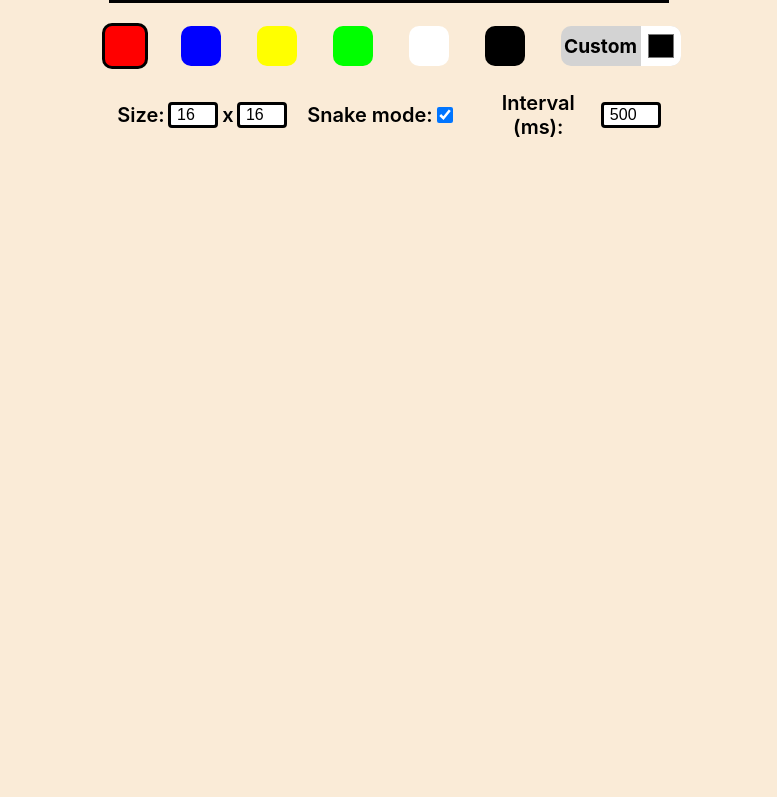
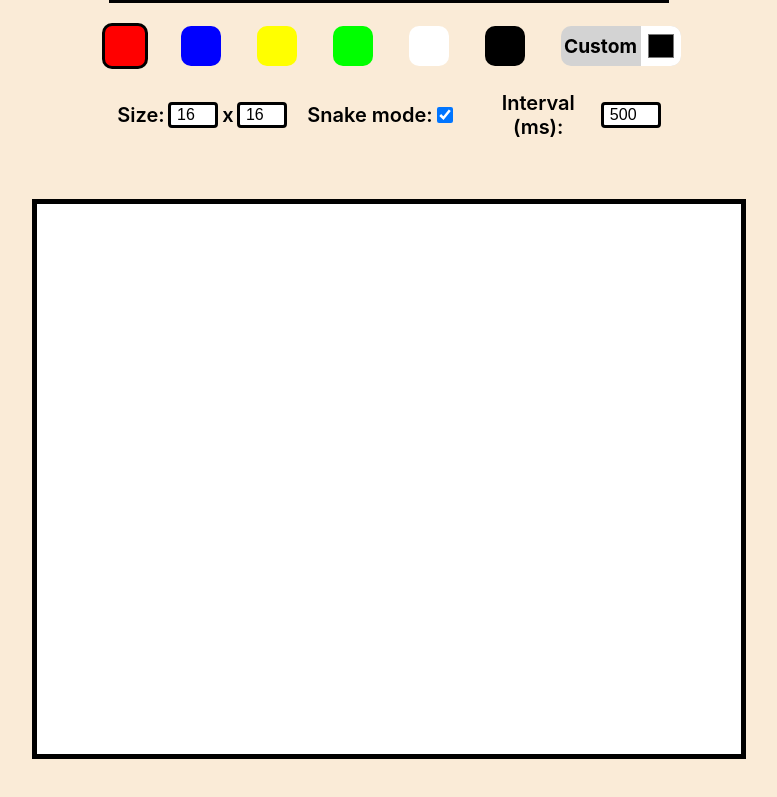
Before and after one commit to HumanRadical/led-matrix-generator, a React (Create React App) app: page / in a window 1280 px wide. Shown: the part 718-1515 px from the top of the page, without its empty margins (251-1028 px from the left). Before the commit the page ends 867 px from the top, so only its background shows below. Built offline with nearby package versions, Linux system fonts and the light colour scheme.

Commit message:
Create ArduinoCodeBox component

```diff
--- a/src/App.css
+++ b/src/App.css
@@ -200,3 +200,8 @@ body {
 .intervalSettings input {
   width: 50px;
 }
+
+.arduinoCodeBox {
+  width: 700px;
+  margin: 50px;
+}
--- a/src/App.js
+++ b/src/App.js
@@ -8,6 +8,7 @@ import { FramesContext } from './context/FramesContext'
 import Settings from './components/Settings'
 import ColorPresets from './components/ColorPresets'
 import CurrentModeDisplay from './components/CurrentModeDisplay';
+import ArduinoCodeBox from './components/ArduinoCodeBox';
 
 const App = () => {
 	const [frames, setFrames] = useState([presets.digdug1, presets.digdug2, presets.qbert1, presets.qbert2])
@@ -168,6 +169,7 @@ const App = () => {
 					currentMode === 'draw' && <ColorPresets />
 				}
 				<Settings />
+				<ArduinoCodeBox />
 			</FramesContext.Provider>
 		</>
 	)
--- /dev/null
+++ b/src/components/ArduinoCodeBox.js
@@ -0,0 +1,9 @@
+const ArduinoCodeBox = () => {
+    return (
+        <>
+            <textarea className='codeBox arduinoCodeBox' />
+        </>
+    )
+}
+
+export default ArduinoCodeBox
```
